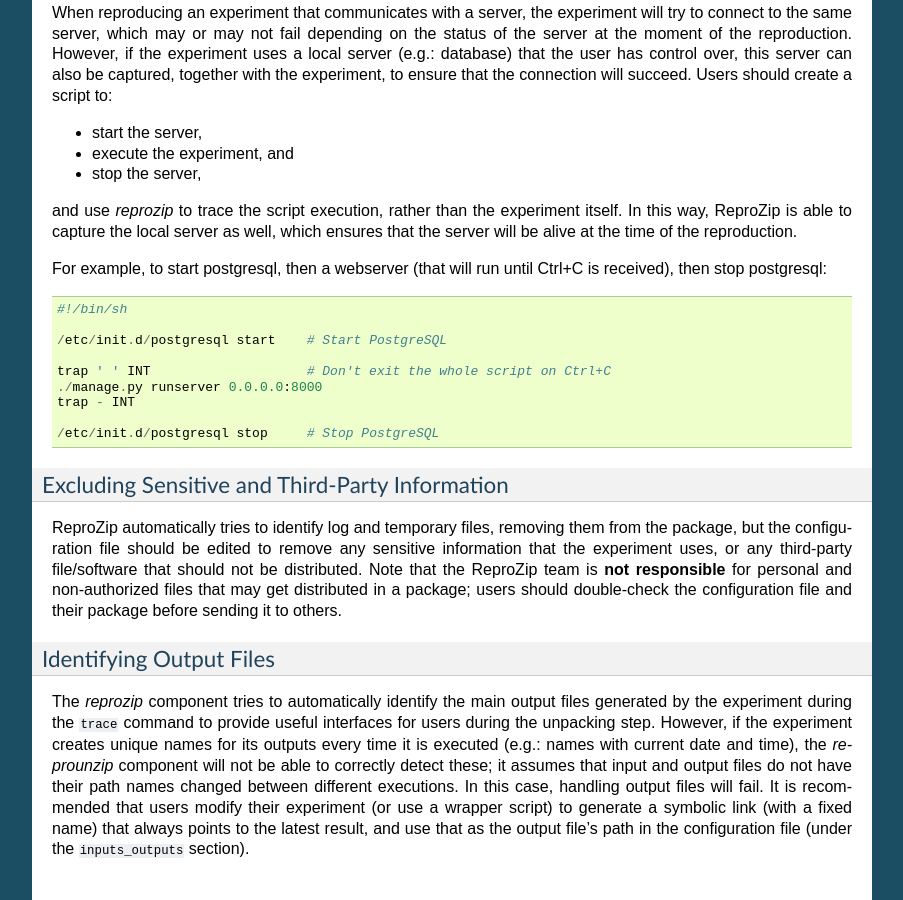
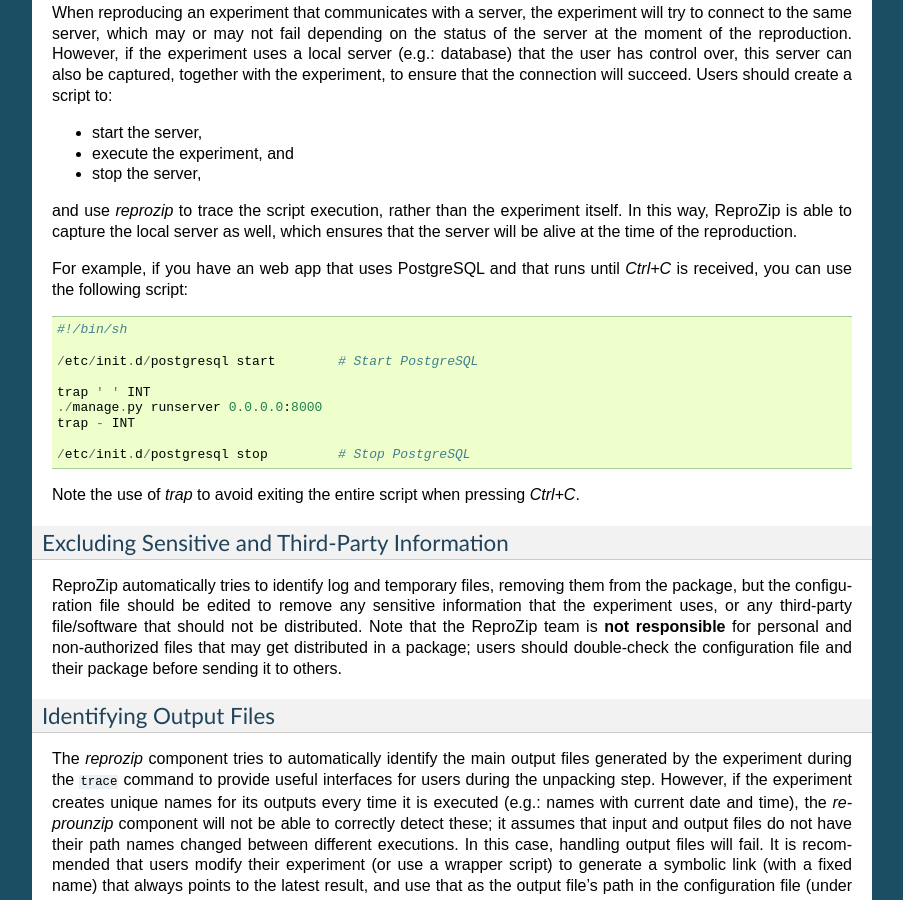
Before and after one commit to VIDA-NYU/reprozip, a Sphinx documentation site: the page built from docs/packing.rst, in a window 1280 px wide and 900 px high, scrolled down 3951 px. Shown: the whole window, without its empty margins (198-1101 px from the left). Built offline with Sphinx 7.4.7, drawn with Linux system fonts in a browser that asks for light colours.

Commit message:
Making the wrapper example more clear.

```diff
--- a/docs/faq.rst
+++ b/docs/faq.rst
@@ -19,7 +19,9 @@
     additional_patterns:
       - /var/lib/mysql/**
 
-Also note that ReproZip does not currently save the state of the files. Therefore, if your experiment modifies a database, ReproZip will pack the already modified data (not the one before tracing the experiment execution).
+See :ref:`Capturing Connections to Servers <packing-clientserv>` for an example using a database and additional information.
+
+Note that ReproZip does not currently save the state of the files. Therefore, if your experiment modifies a database, ReproZip will pack the already modified data (not the one before tracing the experiment execution).
 
 Can ReproZip pack interactive tools?
 ====================================
--- a/docs/packing.rst
+++ b/docs/packing.rst
@@ -179,17 +179,19 @@
 
 and use *reprozip* to trace the script execution, rather than the experiment itself. In this way, ReproZip is able to capture the local server as well, which ensures that the server will be alive at the time of the reproduction.
 
-For example, to start postgresql, then a webserver (that will run until Ctrl+C is received), then stop postgresql::
+For example, if you have an web app that uses PostgreSQL and that runs until `Ctrl+C` is received, you can use the following script::
 
     #!/bin/sh
 
-    /etc/init.d/postgresql start    # Start PostgreSQL
+    /etc/init.d/postgresql start        # Start PostgreSQL
 
-    trap ' ' INT                    # Don't exit the whole script on Ctrl+C
+    trap ' ' INT
     ./manage.py runserver 0.0.0.0:8000
     trap - INT
 
-    /etc/init.d/postgresql stop     # Stop PostgreSQL
+    /etc/init.d/postgresql stop         # Stop PostgreSQL
+
+Note the use of `trap` to avoid exiting the entire script when pressing `Ctrl+C`.
 
 Excluding Sensitive and Third-Party Information
 +++++++++++++++++++++++++++++++++++++++++++++++
```
